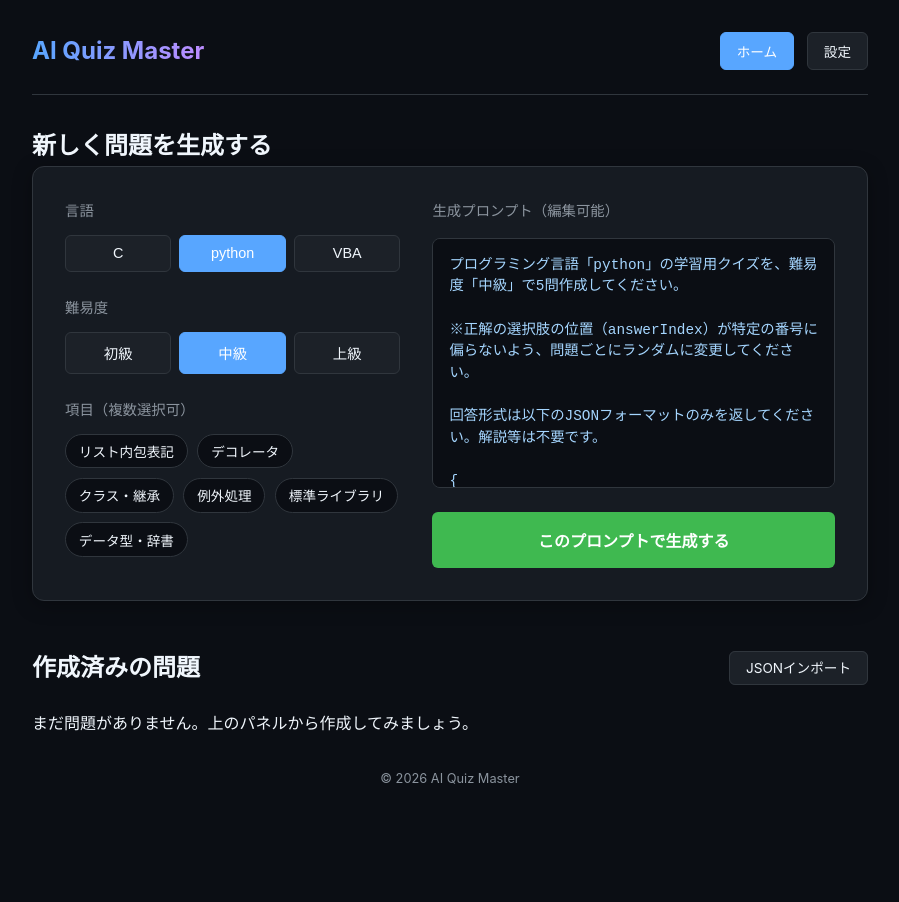
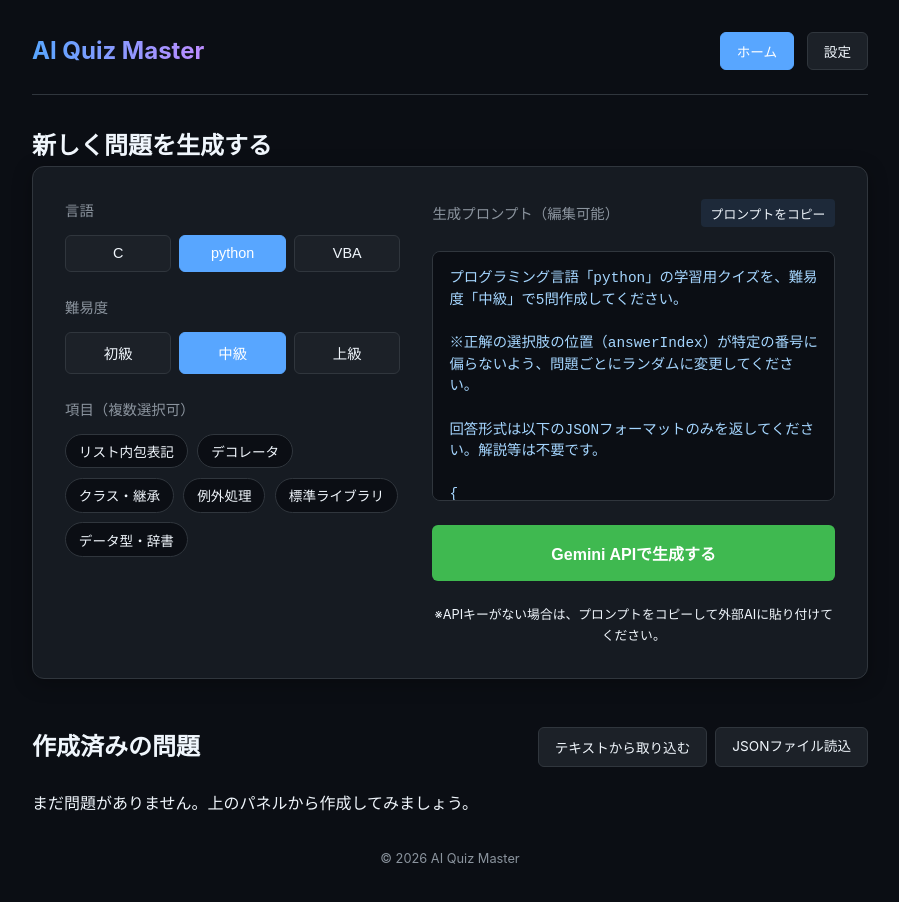
Before and after one commit to nimonit1/ai-pl-learning-app, a React (Vite) app: page / in a window 1280 px wide. Shown: the top 902 px of the page, without its empty margins (190-1089 px from the left). Before the commit the page ends 853 px from the top, so only its background shows below. Built offline with nearby package versions, Linux system fonts and the light colour scheme.

Commit message:
Add copy prompt and manual text import features

```diff
--- a/src/App.tsx
+++ b/src/App.tsx
@@ -41,6 +41,9 @@ function App() {
     const [score, setScore] = useState(0)
     const [showResult, setShowResult] = useState(false)
     const [userAnswer, setUserAnswer] = useState<number | null>(null)
+    const [pasteText, setPasteText] = useState('')
+    const [isPasting, setIsPasting] = useState(false)
+
 
     useEffect(() => {
         const saved = localStorage.getItem('ai_quizzes')
@@ -102,8 +105,33 @@ ${topicsStr}
         setIsGenerating(true)
         try {
             const data = await generateQuizFromPrompt(apiKey, customPrompt, selectedModel)
+            const newQuiz = processQuizData(data)
 
-            // 選択肢と正解インデックスをランダムにシャッフルする
+            const updated = [newQuiz, ...quizzes]
+            setQuizzes(updated)
+            localStorage.setItem('ai_quizzes', JSON.stringify(updated))
+            setCurrentQuiz(newQuiz)
+            setView('play')
+            resetQuiz()
+        } catch (e: any) {
+            console.error('Quiz Generation Error Details:', e);
+            const errorMsg = e.message || '不明なエラー';
+            alert(`生成に失敗しました。\n原因: ${errorMsg}\n\nAPIキーや通信状態、プロンプトの内容を確認してください。`);
+        } finally {
+            setIsGenerating(false)
+        }
+    }
+
+    const handleCopyPrompt = () => {
+        navigator.clipboard.writeText(customPrompt).then(() => {
+            alert('プロンプトをクリップボードにコピーしました！')
+        }).catch(err => {
+            alert('コピーに失敗しました。')
+        })
+    }
+
+    const processQuizData = (data: any) => {
+        // 選択肢と正解インデックスをランダムにシャッフルする共通ロジック
         const randomizedQuestions = data.questions.map((q: any) => {
             const optionsWithIndex = q.options.map((opt: string, i: number) => ({ opt, isCorrect: i === q.answerIndex }));
             for (let i = optionsWithIndex.length - 1; i > 0; i--) {
@@ -117,24 +145,31 @@ ${topicsStr}
             };
         });
 
-            const newQuiz: Quiz = {
+        return {
             ...data,
             questions: randomizedQuestions,
             id: crypto.randomUUID(),
             createdAt: Date.now()
+        };
     }
-            const updated = [newQuiz, ...quizzes]
-            setQuizzes(updated)
-            localStorage.setItem('ai_quizzes', JSON.stringify(updated))
-            setCurrentQuiz(newQuiz)
-            setView('play')
-            resetQuiz()
-        } catch (e: any) {
-            console.error('Quiz Generation Error Details:', e);
-            const errorMsg = e.message || '不明なエラー';
-            alert(`生成に失敗しました。\n原因: ${errorMsg}\n\nAPIキーや通信状態、プロンプトの内容を確認してください。`);
-        } finally {
-            setIsGenerating(false)
+
+    const handleManualImport = () => {
+        if (!pasteText.trim()) return;
+        try {
+            const jsonMatch = pasteText.match(/\{[\s\S]*\}/);
+            if (!jsonMatch) throw new Error("JSON形式のデータが見つかりませんでした。");
+
+            const data = JSON.parse(jsonMatch[0]);
+            const newQuiz = processQuizData(data);
+
+            const updated = [newQuiz, ...quizzes];
+            setQuizzes(updated);
+            localStorage.setItem('ai_quizzes', JSON.stringify(updated));
+            setPasteText('');
+            setIsPasting(false);
+            alert('クイズをインポートしました！');
+        } catch (err) {
+            alert('インポートに失敗しました。AIの回答からJSONを正しく抽出できませんでした。');
         }
     }
 
@@ -260,7 +295,10 @@ ${topicsStr}
                                 </div>
 
                                 <div className="prompt-panel">
+                                    <div className="prompt-header">
                                         <label>生成プロンプト（編集可能）</label>
+                                        <button className="copy-btn-small" onClick={handleCopyPrompt}>プロンプトをコピー</button>
+                                    </div>
                                     <textarea
                                         value={customPrompt}
                                         onChange={(e) => setCustomPrompt(e.target.value)}
@@ -271,8 +309,9 @@ ${topicsStr}
                                         onClick={handleCreate}
                                         disabled={isGenerating}
                                     >
-                                        {isGenerating ? 'AIが生成中...' : 'このプロンプトで生成する'}
+                                        {isGenerating ? 'AIが生成中...' : 'Gemini APIで生成する'}
                                     </button>
+                                    <p className="hint-small">※APIキーがない場合は、プロンプトをコピーして外部AIに貼り付けてください。</p>
                                 </div>
                             </div>
                         </section>
@@ -280,13 +319,30 @@ ${topicsStr}
                         <section className="list-section">
                             <div className="list-header">
                                 <h2>作成済みの問題</h2>
-                                <div className="import-box">
+                                <div className="import-controls">
+                                    <button className="btn-secondary" onClick={() => setIsPasting(!isPasting)}>
+                                        {isPasting ? '閉じる' : 'テキストから取り込む'}
+                                    </button>
                                     <label className="btn-secondary">
-                                        JSONインポート
+                                        JSONファイル読込
                                         <input type="file" accept=".json" onChange={importQuiz} hidden />
                                     </label>
                                 </div>
                             </div>
+
+                            {isPasting && (
+                                <div className="paste-import-box">
+                                    <textarea
+                                        value={pasteText}
+                                        onChange={(e) => setPasteText(e.target.value)}
+                                        placeholder="AIからの回答（JSONを含むテキスト）をここに貼り付けてください..."
+                                    />
+                                    <div className="paste-actions">
+                                        <button className="generate-btn" onClick={handleManualImport}>取り込む</button>
+                                    </div>
+                                </div>
+                            )}
+
                             {quizzes.length === 0 ? (
                                 <p>まだ問題がありません。上のパネルから作成してみましょう。</p>
                             ) : (
--- a/src/index.css
+++ b/src/index.css
@@ -91,6 +91,79 @@ main {
 }
 
 /* Generator Section */
+.prompt-header {
+    display: flex;
+    justify-content: space-between;
+    align-items: center;
+    margin-bottom: 0.5rem;
+}
+
+.copy-btn-small {
+    background: rgba(88, 166, 255, 0.1);
+    border: 1px solid var(--accent-secondary);
+    color: var(--accent-secondary);
+    padding: 0.3rem 0.6rem;
+    border-radius: 4px;
+    font-size: 0.8rem;
+    cursor: pointer;
+    transition: all 0.2s;
+}
+
+.copy-btn-small:hover {
+    background: var(--accent-secondary);
+    color: white;
+}
+
+.hint-small {
+    font-size: 0.8rem;
+    color: var(--text-muted);
+    margin-top: 0.5rem;
+    text-align: center;
+}
+
+.import-controls {
+    display: flex;
+    gap: 0.5rem;
+}
+
+.paste-import-box {
+    background: rgba(255, 255, 255, 0.05);
+    border: 1px solid rgba(255, 255, 255, 0.1);
+    border-radius: 12px;
+    padding: 1rem;
+    margin-bottom: 2rem;
+    animation: slideDown 0.3s ease;
+}
+
+@keyframes slideDown {
+    from {
+        opacity: 0;
+        transform: translateY(-10px);
+    }
+
+    to {
+        opacity: 1;
+        transform: translateY(0);
+    }
+}
+
+.paste-import-box textarea {
+    width: 100%;
+    height: 120px;
+    background: rgba(0, 0, 0, 0.2);
+    border: 1px solid rgba(255, 255, 255, 0.1);
+    border-radius: 6px;
+    color: var(--text-primary);
+    padding: 0.8rem;
+    margin-bottom: 1rem;
+    resize: vertical;
+}
+
+.paste-actions {
+    display: flex;
+    justify-content: flex-end;
+}
+
 .generator-container {
     display: grid;
     grid-template-columns: 1fr 1.2fr;
```
Lines whose indentation alone changed are shown as unchanged.
